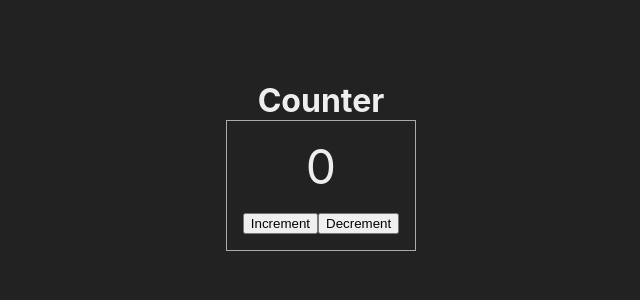
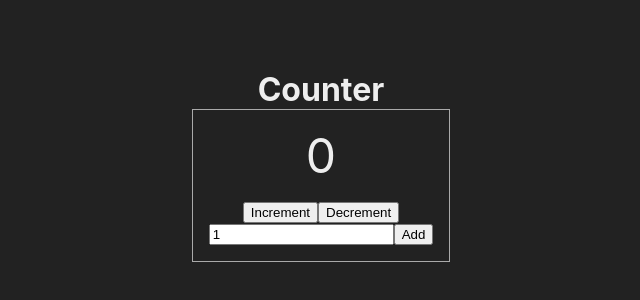
Before and after one commit to rmkane/redux-hooks, a React (Create React App) app: page / in a window 1280 px wide. Shown: the part 234-534 px from the top of the page, without its empty margins (319-959 px from the left). Built offline with nearby package versions, Linux system fonts and the light colour scheme.

Commit message:
Implement amount input

```diff
--- a/src/App.jsx
+++ b/src/app/components/App.jsx
@@ -1,6 +1,6 @@
 import React, { useMemo } from 'react';
-import './css/App.css';
-import { Counter } from './app/components';
+import '../../css/App.css';
+import Counter from './Counter';
 
 const App = () => useMemo(() => (
   <div className="App">
--- a/src/app/components/Counter.jsx
+++ b/src/app/components/Counter.jsx
@@ -1,14 +1,21 @@
-import React, { useMemo } from 'react';
-import PropTypes from 'prop-types';
+import React, { useCallback, useMemo, useState } from 'react';
 import { useSelector, useDispatch } from 'react-redux';
-import { decrement, increment } from '../features/counter/counterSlice';
+import { decrement, increment, incrementByAmount } from '../features/counter/counterSlice';
 import '../../css/Counter.css';
 
-const Counter = (props) => {
+const Counter = () => {
   // eslint-disable-next-line no-unused-vars
-  const { value = 0 } = props;
   const count = useSelector(({ counter }) => counter.value);
   const dispatch = useDispatch();
+
+  // eslint-disable-next-line no-unused-vars
+  const [amount, setAmount] = useState(1);
+
+  const onAmountChange = useCallback(({ target: { value } }) => {
+    // eslint-disable-next-line no-console
+    console.log(value);
+    setAmount(value);
+  }, []);
 
   return useMemo(() => (
     <div className="Counter">
@@ -17,14 +24,14 @@ const Counter = (props) => {
         <button type="button" aria-label="Increment value" onClick={() => dispatch(increment())}>Increment</button>
         <button type="button" aria-label="Decrement value" onClick={() => dispatch(decrement())}>Decrement</button>
       </div>
+      <div>
+        <input type="number" size="3" value={amount} onChange={onAmountChange} />
+        <button type="button" onClick={() => dispatch(incrementByAmount(+amount))}>Add</button>
+      </div>
     </div>
-  ), [count]);
+  ), [amount, count, dispatch, onAmountChange]);
 };
 
 Counter.displayName = 'Counter';
 
-Counter.propTypes = {
-  value: PropTypes.number,
-};
-
 export default Counter;
--- a/src/app/components/index.js
+++ b/src/app/components/index.js
@@ -1,2 +1,2 @@
-// eslint-disable-next-line import/prefer-default-export
+export { default as App } from './App';
 export { default as Counter } from './Counter';
--- a/src/app/features/counter/counterSlice.js
+++ b/src/app/features/counter/counterSlice.js
@@ -15,7 +15,7 @@ const counterSlice = createSlice({
       state.value -= 1;
     },
     incrementByAmount: (state, { payload }) => {
-      state.value = payload;
+      state.value += payload;
     },
   },
 });
--- a/src/index.jsx
+++ b/src/index.jsx
@@ -1,10 +1,10 @@
 import React from 'react';
 import ReactDOM from 'react-dom';
 import { Provider } from 'react-redux';
-import App from './App';
+import App from './app/components/App';
 import store from './app/store/app';
 import reportWebVitals from './reportWebVitals';
-import './index.css';
+import './css/index.css';
 
 ReactDOM.render(
   <React.StrictMode>
```
Also changed, not shown: .eslintrc.json, src/css/index.css (renamed from src/index.css), 1 other file (tests, documents, lock files or other folders).
